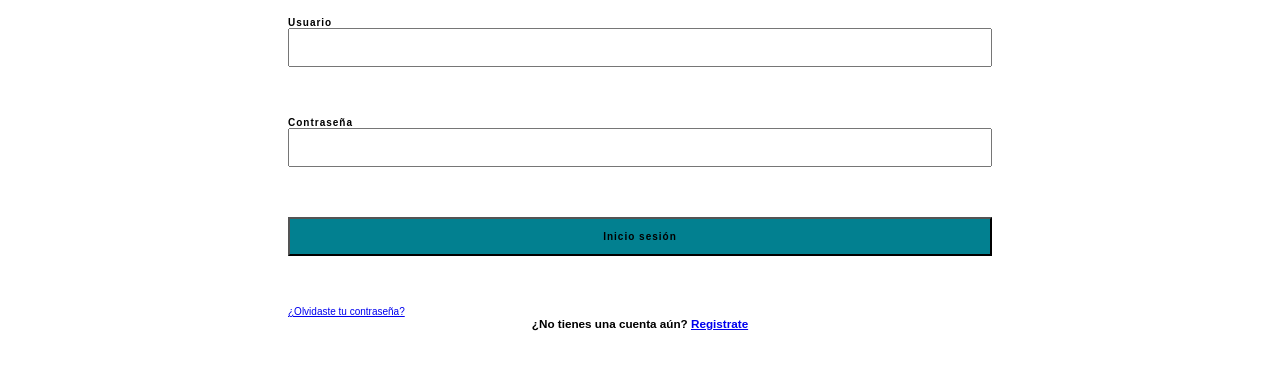
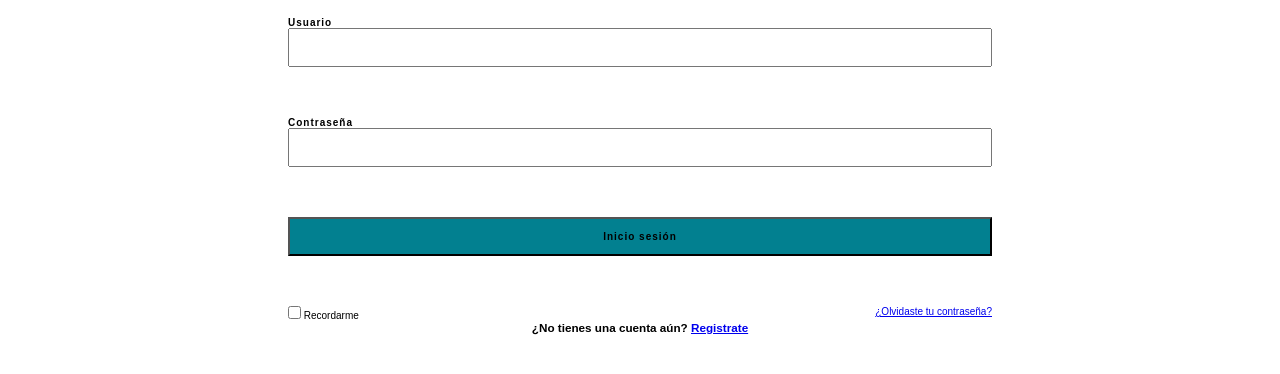
Before and after one commit to MynameisJorge04/proyectoPlataformCurso, a plain HTML site: page login.html in a window 1280 px wide. Shown: the part 126-500 px from the top of the page. Drawn offline with Linux system fonts and the light colour scheme.

Commit message:
checkbox, password

```diff
--- a/login.html
+++ b/login.html
@@ -158,7 +158,12 @@
             <span class=titulo_boton>Inicio sesión</span>
           </button>
         </div>
-          <p> <a href="#">¿Olvidaste tu contraseña?</a></p>
+        <div class="alinearizq">
+          <input type="checkbox"> Recordarme
+        </div>
+        <div class="alinearder">
+          <a href="#" class="alinearizq">¿Olvidaste tu contraseña?</a>
+        </div>
       </form>
     </div>
     <p><h3>¿No tienes una cuenta aún? <a href="registro.html">Registrate</a></p></h3>
```
Lines whose indentation alone changed are shown as unchanged.
